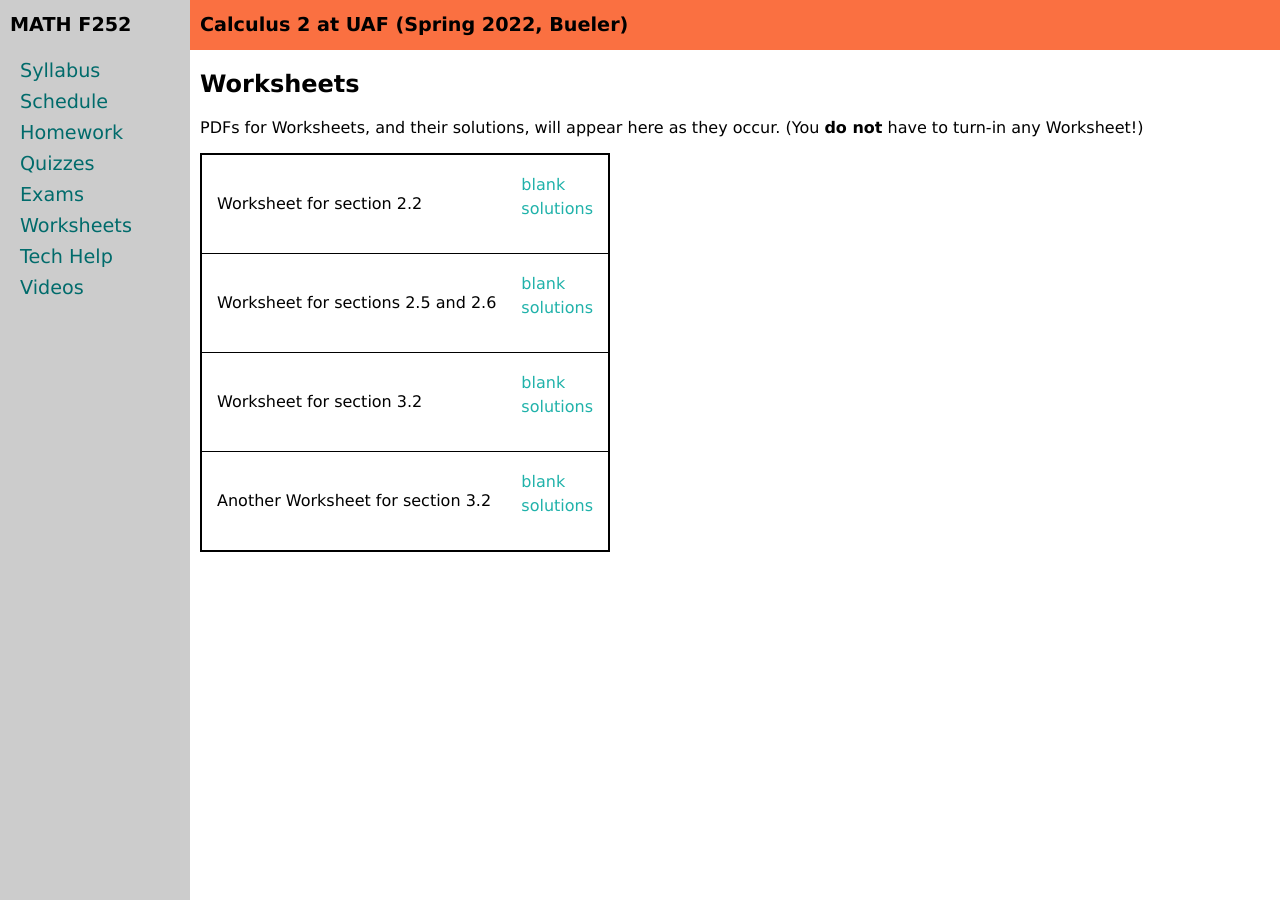
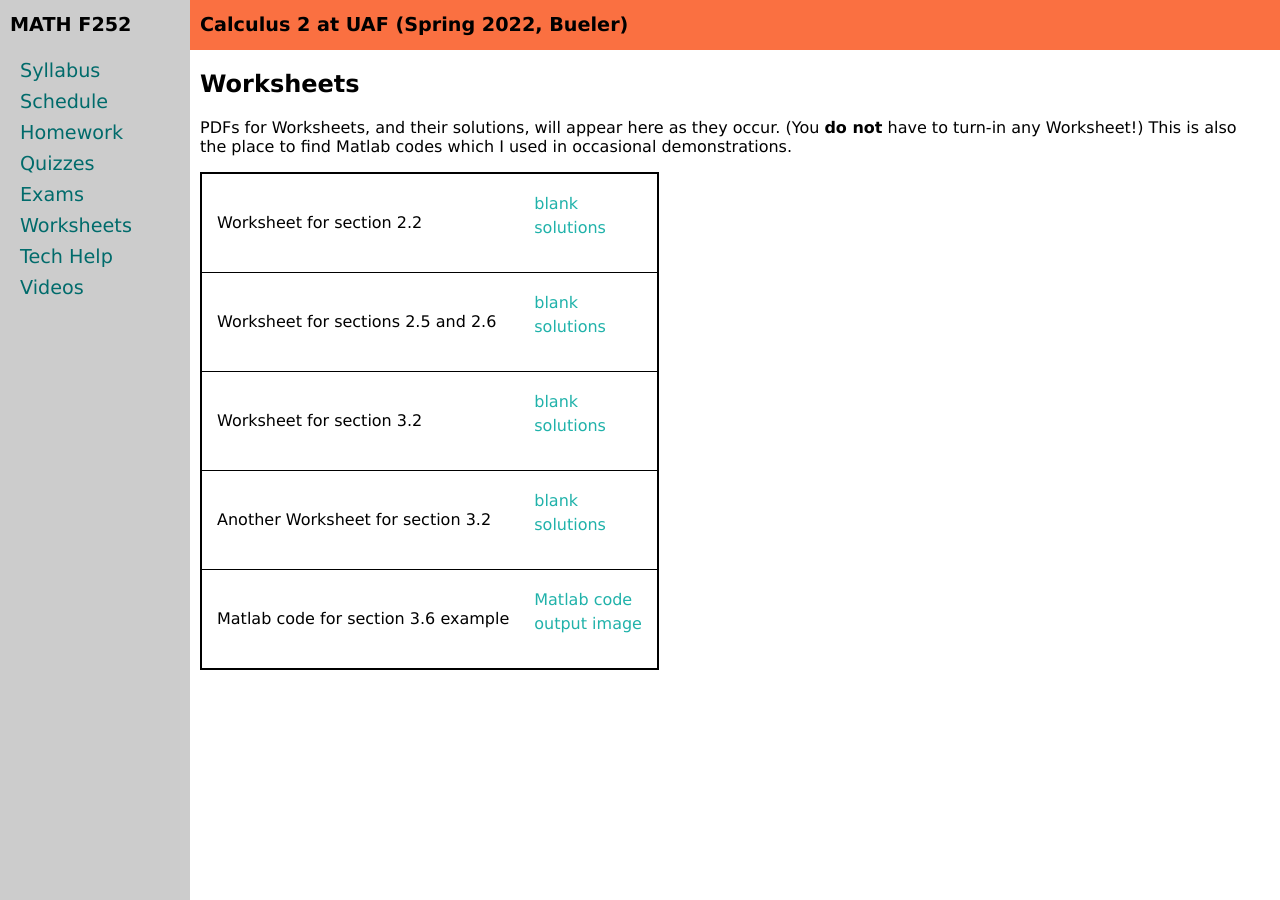
Before and after one commit to uaf-math/calc2, a Jekyll site: the page built from worksheets.md, in a window 1280 px wide. Built offline with Jekyll 4.4.1, drawn with Linux system fonts in a browser that asks for light colours.

Commit message:
Post a demo code, and output.

```diff
--- a/_data/worksheets.yml
+++ b/_data/worksheets.yml
@@ -13,3 +13,6 @@ worksheets:
 - name: Another Worksheet for section 3.2
   blank: 3p2again.pdf
   solutions: 3p2againsolns.pdf
+- name: Matlab code for section 3.6 example
+  file: matlab/numint.m
+  image: matlab/numint.pdf
--- a/_includes/worksheet_table.md
+++ b/_includes/worksheet_table.md
@@ -5,12 +5,24 @@
 	<td>{{ ws.name }}</td>
 	<td>
 		<table class="inner">
+			{% if ws.blank %}
 		  <tr>
 			    <td><a href="{{ data.home }}/{{ ws.blank }}">blank</a></td>
 			</tr>
+			{% endif %}
 			{% if ws.solutions %}
 			<tr>
 			    <td><a href="{{ data.home }}/{{ ws.solutions }}">solutions</a></td>
+			</tr>
+			{% endif %}
+			{% if ws.file %}
+		  <tr>
+			    <td><a href="{{ data.home }}/{{ ws.file }}">Matlab code</a></td>
+			</tr>
+			{% endif %}
+			{% if ws.image %}
+		  <tr>
+			    <td><a href="{{ data.home }}/{{ ws.image }}">output image</a></td>
 			</tr>
 			{% endif %}
 		</table>
--- a/worksheets.md
+++ b/worksheets.md
@@ -5,6 +5,6 @@ title: Worksheets
 
 ## Worksheets
 
-PDFs for Worksheets, and their solutions, will appear here as they occur.  (You **do not** have to turn-in any Worksheet!)
+PDFs for Worksheets, and their solutions, will appear here as they occur.  (You **do not** have to turn-in any Worksheet!)  This is also the place to find Matlab codes which I used in occasional demonstrations.
 
 {% include worksheet_table.md  data=site.data.worksheets %}
```
Also changed, not shown: 2 other files.
